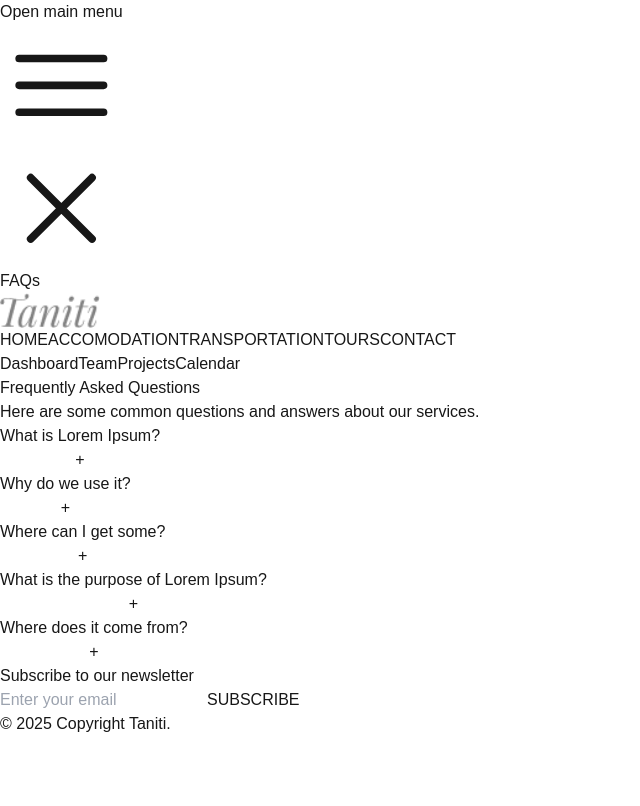
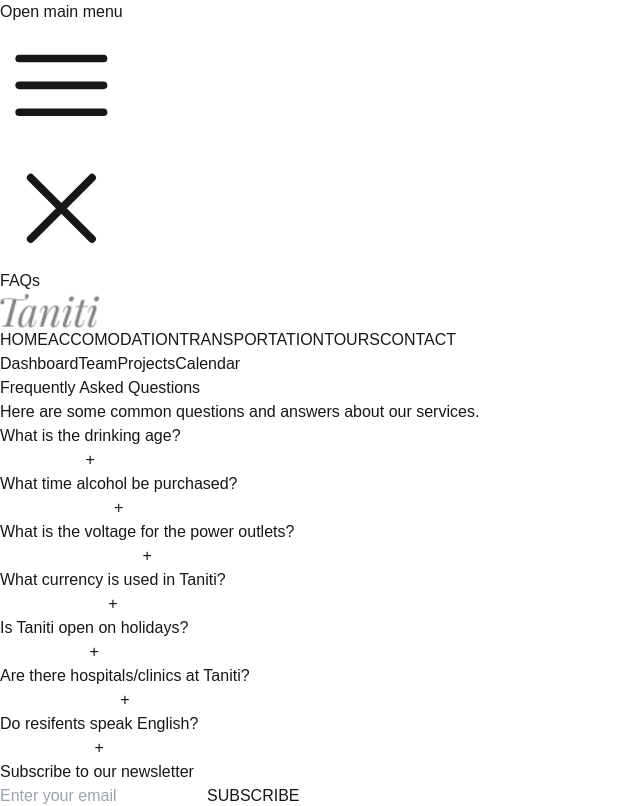
Before and after one commit to gursharan4312/taniti_website, a Next.js app: page /faq in a window 1280 px wide. Shown: the top 806 px of the page, without its empty margins (0-640 px from the left). Built offline with nearby package versions, Linux system fonts and the light colour scheme.

Commit message:
add faqs

```diff
--- a/src/data.js
+++ b/src/data.js
@@ -39,30 +39,32 @@ export const tours = [
 
 export const faqs = [
   {
-    question: "What is Lorem Ipsum?",
-    answer: `Lorem Ipsum is simply dummy text of the printing and typesetting
-      industry. Lorem Ipsum has been the industry's standard dummy text
-      ever since the 1500s.`
+    question: "What is the drinking age?",
+    answer: `The drinking age on Taniti is 18 and the drinking age is not strictly enforced.`
   },
   {
-    question: "Why do we use it?",
-    answer: `It is a long established fact that a reader will be distracted
-      by the readable content of a page when looking at its layout.`
+    question: "What time alcohol be purchased?",
+    answer: `Alcohol is not allowed to be served or sold between the hours of midnight and 9:00 a.m.`
   },
   {
-    question: "Where can I get some?",
-    answer: `There are many variations of passages of Lorem Ipsum available,
-      but the majority have suffered alteration in some form, by injected
-      humour, or randomised words.`
+    question: "What is the voltage for the power outlets?",
+    answer: `Power outlets are 120 volts (the same as in the United States/Canada).
+`
   },
   {
-    question: "What is the purpose of Lorem Ipsum?",
-    answer: `Contrary to popular belief, Lorem Ipsum is not simply random
-      text. It has roots in a piece of classical Latin literature.`
+    question: "What currency is used in Taniti?",
+    answer: `Taniti uses the U.S.dollar as its currency, but many businesses will also accept euros and yen.Several banks facilitate currency exchange, and many businesses accept major credit cards.`
   },
   {
-    question: "Where does it come from?",
-    answer: `Lorem Ipsum comes from sections of “de Finibus Bonorum et Malorum”
-      written by Cicero in 45 BC, making it over 2000 years old.`
+    question: "Is Taniti open on holidays?",
+    answer: `Taniti enjoys a large number of national holidays, and many tourist attractions and restaurants will be closed on holidays, so visitors should plan accordingly.`
+  },
+  {
+    question: "Are there hospitals/clinics at Taniti?",
+    answer: `There is one hospital and several clinics. The hospital has many multilingual employees.`
+  },
+  {
+    question: "Do resifents speak English?",
+    answer: `Many younger Tanitians speak fluent English. Very little English is spoken in rural areas, especially by the older residents.`
   }
 ];
```
